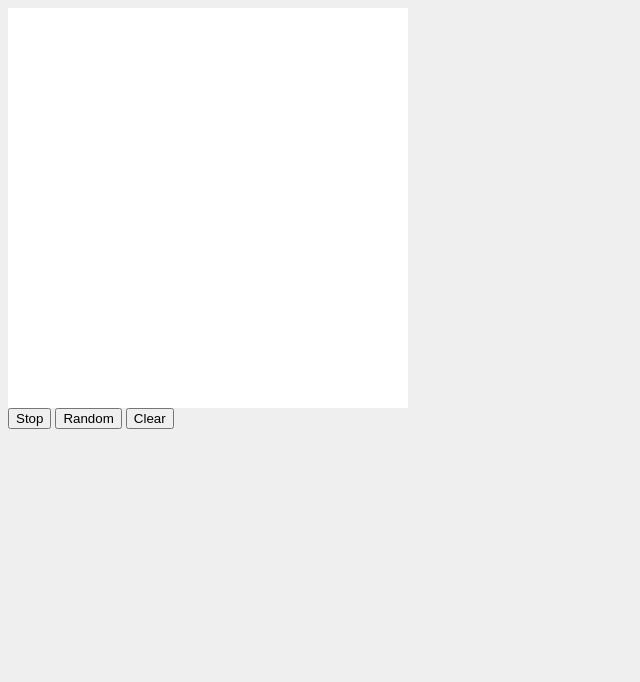
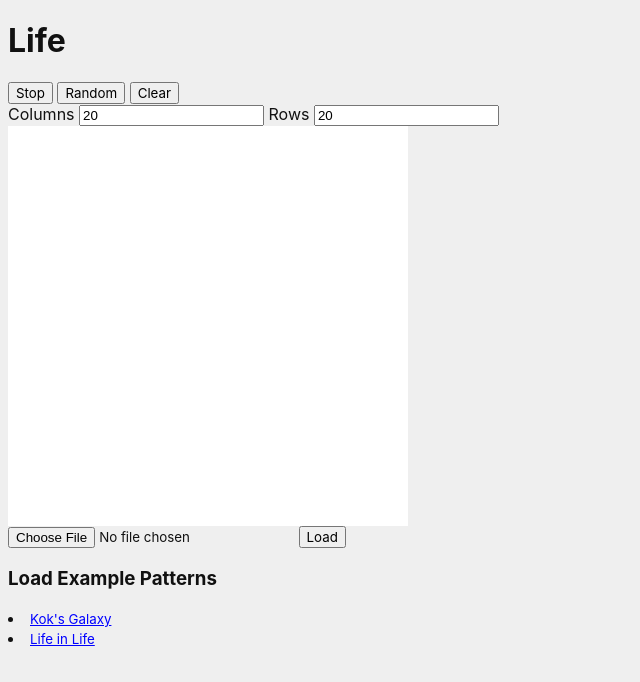
Before and after one commit to tomjbradley/life, a plain HTML site: page index.html in a window 1280 px wide. Both pictures are taken after a click on the button "Start". Shown: the whole page, without its empty margins (0-640 px from the left). Drawn offline with Linux system fonts and the light colour scheme.

Commit message:
Adds resize capabilities and start of file upload

```diff
--- a/index.html
+++ b/index.html
@@ -2,8 +2,8 @@
 <html lang="en">
 
 <head>
-  <title>Life in Life</title>
-  <meta name="description" content="This is a test I built that simulates Conway's Game of Life within itself.">
+  <title>Life</title>
+  <meta name="description" content="A simple browser implementation of Conway's Game of Life.">
   <meta http-equiv="Content-Type" content="text/html;charset=UTF-8">
   <meta name="viewport" content="width=device-width, initial-scale=1.0">
   <link rel="shortcut icon" href="favicon.ico" type="image/x-icon">
@@ -11,120 +11,222 @@
   <style>
     body {
       background-color: #efefef;
+      color: #111;
+      font-family: -apple-system, BlinkMacSystemFont, 'Segoe UI', Roboto, Oxygen, Ubuntu, Cantarell, 'Open Sans', 'Helvetica Neue', sans-serif;
     }
 
     #canvas {
       display: block;
     }
+
+    button,
+    input[type="file"] {
+      font-family: inherit;
+    }
+
+    menu {
+      padding-inline-start: 0;
+    }
+
+    menu button {
+      padding: 0;
+    }
+
+    a,
+    .link-button {
+      background-color: transparent;
+      border: none;
+      color: blue;
+      cursor: pointer;
+      text-decoration: underline;
+    }
   </style>
 </head>
 
 <body>
-  <canvas id="canvas" width="400" height="400"></canvas>
+  <h1>Life</h1>
   <button id="start-button">Start</button>
   <button id="random-button">Random</button>
   <button id="clear-button">Clear</button>
+  <form>
+    <label for="column-input">Columns</label>
+    <input type="number" id="column-input">
+    <label for="row-input">Rows</label>
+    <input type="number" id="row-input">
+  </form>
+  <canvas id="canvas"></canvas>
+  <form id="upload-form">
+    <input type="file" id="file-input" accept=".rle,.mc">
+    <button type="submit">Load</button>
+  </form>
+  <h3>Load Example Patterns</h3>
+  <menu id="example-patterns">
+    <li><button class="link-button" data-src="koks-galaxy.rle">Kok's Galaxy</button></li>
+    <li><button class="link-button" data-src="life-in-life.mc">Life in Life</button></li>
+  </menu>
   <script>
-    // RULES
-    // 1. Any live cell with fewer than two live neighbours dies, as if by underpopulation.
-    // 2. Any live cell with two or three live neighbours lives on to the next generation.
-    // 3. Any live cell with more than three live neighbours dies, as if by overpopulation.
-    // 4. Any dead cell with exactly three live neighbours becomes a live cell, as if by reproduction.
+    // Grid Class
+    class Grid {
+      constructor() {
+        this.setGridValues(0);
+      }
 
+      setGridValues(value) {
+        this.state = [];
+
+        for (let y = 0; y < gridRows; y++) {
+          const row = [];
+
+          for (let x = 0; x < gridColumns; x++) {
+            if (typeof value === "function") {
+              row.push(value());
+            } else {
+              row.push(value);
+            }
+          }
+
+          this.state.push(row);
+        }
+      }
+
+      adjustRows(rows) {
+        if (rows < gridRows) {
+          this.state = this.state.slice(0, rows);
+        }
+        if (rows > gridRows) {
+          for (let y = gridRows; y < rows; y++) {
+            const row = [];
+
+            for (let x = 0; x < gridColumns; x++) {
+              row.push(0);
+            }
+
+            this.state.push(row);
+          }
+        }
+
+        gridRows = rows;
+        canvas.height = gridRows * rowHeight;
+      }
+
+      adjustColumns(columns) {
+        if (columns < gridColumns) {
+          for (let x = gridColumns; x > columns; x--) {
+            this.state.forEach((row) => row.pop());
+          }
+        }
+        if (columns > gridColumns) {
+          for (let x = gridColumns; x < columns; x++) {
+            this.state.forEach((row) => row.push(0));
+          }
+        }
+
+        gridColumns = columns;
+        canvas.width = gridColumns * columnWidth;
+      }
+    }
+
+    // Draw Grid Function
+    function drawGrid() {
+      canvasContext.fillStyle = "#fff";
+      canvasContext.fillRect(0, 0, canvas.width, canvas.height);
+
+      canvasContext.fillStyle = "#000";
+
+      for (let y = 0; y < gridRows; y++) {
+        for (let x = 0; x < gridColumns; x++) {
+          if (grid.state[y][x]) canvasContext.fillRect(x * columnWidth, y * rowHeight, columnWidth, rowHeight);
+        }
+      }
+    }
+
+    function loadPattern(file) {
+      const reader = new FileReader();
+      reader.onload = function (e) {
+        console.log(e.target.result);
+      };
+      reader.readAsText(file);
+    }
+
+    // Initialize DOM Elements
     const canvas = document.getElementById("canvas");
+    const startButton = document.getElementById("start-button"), randomButton = document.getElementById("random-button"), clearButton = document.getElementById("clear-button");
+    const columnInput = document.getElementById("column-input"), rowInput = document.getElementById("row-input");
+    const fileInput = document.getElementById("file-input");
+    const uploadForm = document.getElementById("upload-form");
+    const examplePatterns = document.getElementById("example-patterns");
+
+    // Get Canvas Context
     const canvasContext = canvas.getContext("2d");
 
-    const gridRows = 20, gridColumns = 20;
-    const rowHeight = canvas.height / gridRows, columnWidth = canvas.width / gridColumns;
+    // Sizing Canvas
+    let gridRows = 20, gridColumns = 20;
+    let rowHeight, columnWidth;
+    rowHeight = columnWidth = 20;
 
+    columnInput.value = gridColumns;
+    rowInput.value = gridRows;
+
+    canvas.width = gridColumns * columnWidth;
+    canvas.height = gridRows * rowHeight;
+
+    // Create Grid State
+    let grid = new Grid();
+
+    // Draw initial screen
+    drawGrid();
+
+    // Resize Canvas
+    columnInput.addEventListener("change", (e) => {
+      grid.adjustColumns(e.target.value);
+      drawGrid();
+    });
+    rowInput.addEventListener("change", (e) => {
+      grid.adjustRows(e.target.value);
+      drawGrid();
+    });
+
+    // Draw on Grid
+    canvas.addEventListener("click", function (e) {
+      if (!running) {
+        const x = e.clientX - canvas.offsetLeft, y = e.clientY - canvas.offsetTop;
+        const column = Math.floor(x / columnWidth), row = Math.floor(y / rowHeight);
+
+        grid.state[row][column] = grid.state[row][column] ? 0 : 1;
+        drawGrid();
+      }
+    });
+
+    // Load Pattern
+    uploadForm.addEventListener("submit", function (e) {
+      e.preventDefault();
+      loadPattern(fileInput.files[0]);
+    });
+
+    // Load Example Patterns
+    for (let i = 0; i < examplePatterns.children.length; i++) {
+      examplePatterns.children[i].firstChild.addEventListener("click", async function (e) {
+        const url = examplePatterns.children[i].firstChild.dataset.src;
+        await fetch(url).then(response => response.blob()).then(file => loadPattern(file));
+      });
+    }
+
+    // Start / Stop Simulation
     const stepSpeed = 100;
-
-    canvasContext.fillStyle = "#fff";
-    canvasContext.fillRect(0, 0, canvas.width, canvas.height);
-
-    const startButton = document.getElementById("start-button");
     let running = false;
+    let interval;
 
     startButton.addEventListener("click", function () {
       if (running) {
         running = false;
         this.textContent = "Start";
-        stop();
+        clearInterval(interval);
       } else {
         running = true;
         this.textContent = "Stop";
-        start();
+        startSimulation();
       }
     });
-
-    const randomButton = document.getElementById("random-button");
-
-    randomButton.addEventListener("click", function () {
-      if (!running) {
-        gridState = [];
-
-        for (let y = 0; y < gridRows; y++) {
-          const row = [];
-
-          for (let x = 0; x < gridRows; x++) {
-            const randomValue = Math.round(Math.random());
-            row.push(randomValue);
-
-            canvasContext.fillStyle = randomValue === 1 ? "#000" : "#fff";
-            canvasContext.fillRect(x * columnWidth, y * rowHeight, columnWidth, rowHeight);
-          }
-
-          gridState.push(row);
-        }
-      }
-    });
-
-    const clearButton = document.getElementById("clear-button");
-
-    clearButton.addEventListener("click", function () {
-      if (!running) {
-        gridState = [];
-
-        for (let y = 0; y < gridRows; y++) {
-          const row = [];
-
-          for (let x = 0; x < gridRows; x++) {
-            row.push(0);
-          }
-
-          gridState.push(row);
-        }
-
-        canvasContext.fillStyle = "#fff";
-        canvasContext.fillRect(0, 0, canvas.width, canvas.height);
-      }
-    });
-
-    let gridState = [];
-
-    for (let y = 0; y < gridRows; y++) {
-      const row = [];
-
-      for (let x = 0; x < gridRows; x++) {
-        row.push(0);
-      }
-
-      gridState.push(row);
-    }
-
-    canvas.addEventListener("click", function (e) {
-      if (!running) {
-        const x = e.clientX - canvas.offsetLeft, y = e.clientY - canvas.offsetTop;
-        const column = Math.floor(x / 20), row = Math.floor(y / 20);
-
-        canvasContext.fillStyle = gridState[row][column] === 1 ? "#fff" : "#000";
-        canvasContext.fillRect(column * columnWidth, row * rowHeight, columnWidth, rowHeight);
-
-        gridState[row][column] = gridState[row][column] === 1 ? 0 : 1;
-      }
-    });
-
-    let interval;
 
     const directions = [
       { offsetX: 0, offsetY: -1 },
@@ -137,42 +239,46 @@
       { offsetX: -1, offsetY: -1 }
     ];
 
-    function start() {
-      let newGridState = copyArr(gridState);
+    function startSimulation() {
+      interval = setInterval(function () {
+        let newGrid = Object.assign(Object.create(Object.getPrototypeOf(grid)), grid);
 
-      interval = setInterval(function () {
         for (let y = 0; y < gridRows; y++) {
           for (let x = 0; x < gridColumns; x++) {
             let neighbours = 0;
 
             directions.forEach(direction => {
               if (y + direction.offsetY >= 0 && y + direction.offsetY <= 19 && x + direction.offsetX >= 0 && x + direction.offsetX <= 19) {
-                neighbours += gridState[y + direction.offsetY][x + direction.offsetX];
+                neighbours += grid.state[y + direction.offsetY][x + direction.offsetX];
               }
             });
 
 
-            if (gridState[y][x] === 1 && (neighbours < 2 || neighbours > 3)) newGridState[y][x] = 0;
-            if (gridState[y][x] === 0 && neighbours === 3) newGridState[y][x] = 1;
-
-            canvasContext.fillStyle = newGridState[y][x] === 1 ? "#000" : "#fff";
-            canvasContext.fillRect(x * columnWidth, y * rowHeight, columnWidth, rowHeight);
+            if (grid.state[y][x] === 1 && (neighbours < 2 || neighbours > 3)) newGrid.state[y][x] = 0;
+            if (grid.state[y][x] === 0 && neighbours === 3) newGrid.state[y][x] = 1;
           }
         }
 
-        gridState = copyArr(newGridState);
+        gridState = Object.assign(Object.create(Object.getPrototypeOf(newGrid)), newGrid);
+        drawGrid();
       }, stepSpeed);
     }
 
-    function stop() {
-      clearInterval(interval);
-    }
+    // Generate Random Pattern
+    randomButton.addEventListener("click", function () {
+      if (!running) {
+        grid.setGridValues(() => Math.round(Math.random()));
+        drawGrid();
+      }
+    });
 
-    function copyArr(arr) {
-      return arr.map(function (subArr) {
-        return subArr.slice();
-      });
-    }
+    // Clear Grid
+    clearButton.addEventListener("click", function () {
+      if (!running) {
+        grid.setGridValues(0);
+        drawGrid();
+      }
+    });
   </script>
 </body>
 
```
Also changed, not shown: 2 other files.
